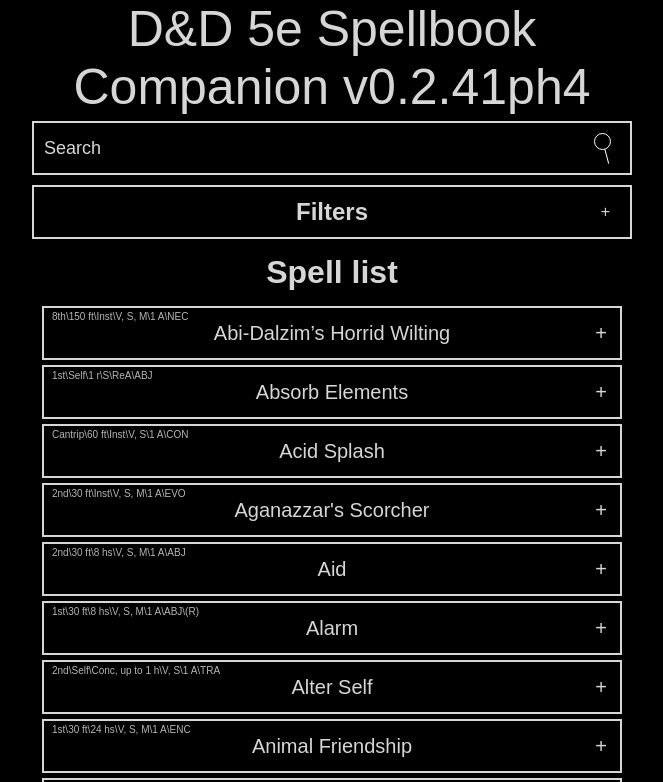
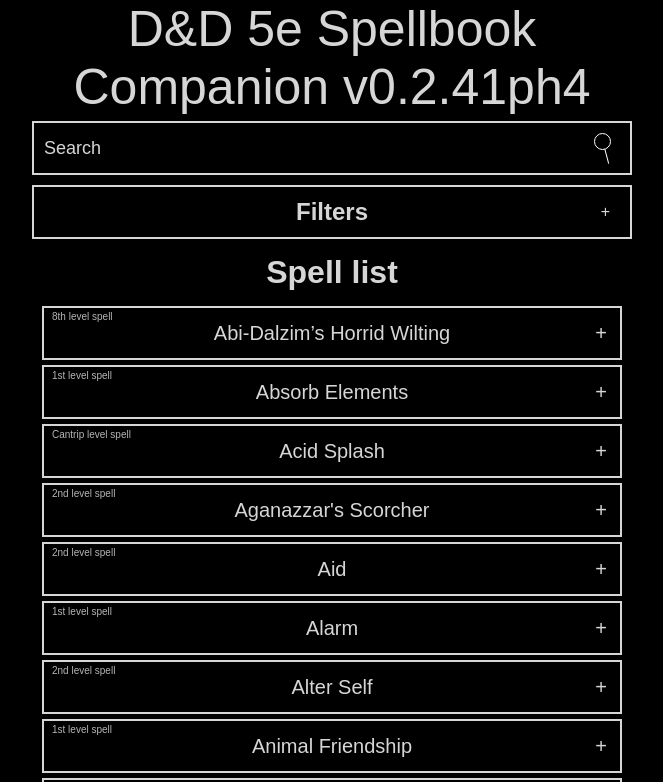
Before and after one commit to prophet-kn/dnd_spells_book, a React (Create React App) app: page / in a window 1280 px wide. Shown: the top 782 px of the page, without its empty margins (308-971 px from the left). Built offline with nearby package versions, Linux system fonts and the light colour scheme.

Commit message:
just make spell level

```diff
--- a/src/components/data-table/data-table.js
+++ b/src/components/data-table/data-table.js
@@ -208,13 +208,13 @@
                   <div className={"spell-name"} onClick={(e) => {this.addClassName(e, i)}}>
                     {spell.s_name}
                     <div className={"spell-tooltip"}>
-                      {spell.s_lvl}\
-                      {spell.s_range.replace('feet', 'ft').replace('Unlimited', 'Unl').replace('foot', 'ft').replace('radius', 'rad').replace('sphere', 'sph')}\
+                      {spell.s_lvl} level spell
+                      {/*spell.s_range.replace('feet', 'ft').replace('Unlimited', 'Unl').replace('foot', 'ft').replace('radius', 'rad').replace('sphere', 'sph')}\
                       {spell.s_duration.replace('Concentration', 'Conc').replace('hour', 'h').replace('minute', 'm').replace('Instantaneous', 'Inst').replace('round', 'r').replace('days', 'D')}\
                       {spell.s_components.slice(0, 7)}\
                       {spell.s_cast_time.replace('reaction', 'RA').replace('action', 'A').replace('bonus', 'B').replace('Special', 'S').replace('minute', 'm').replace('hour', 'h')}\
                       {spell.s_school.toUpperCase().slice(0, 3)}
-                      {spell.s_ritual === true ? '\\(R)' : ''}
+                      {spell.s_ritual === true ? '\\(R)' : ''*/}
                     </div>
                   </div>
                   {(() => {
```
